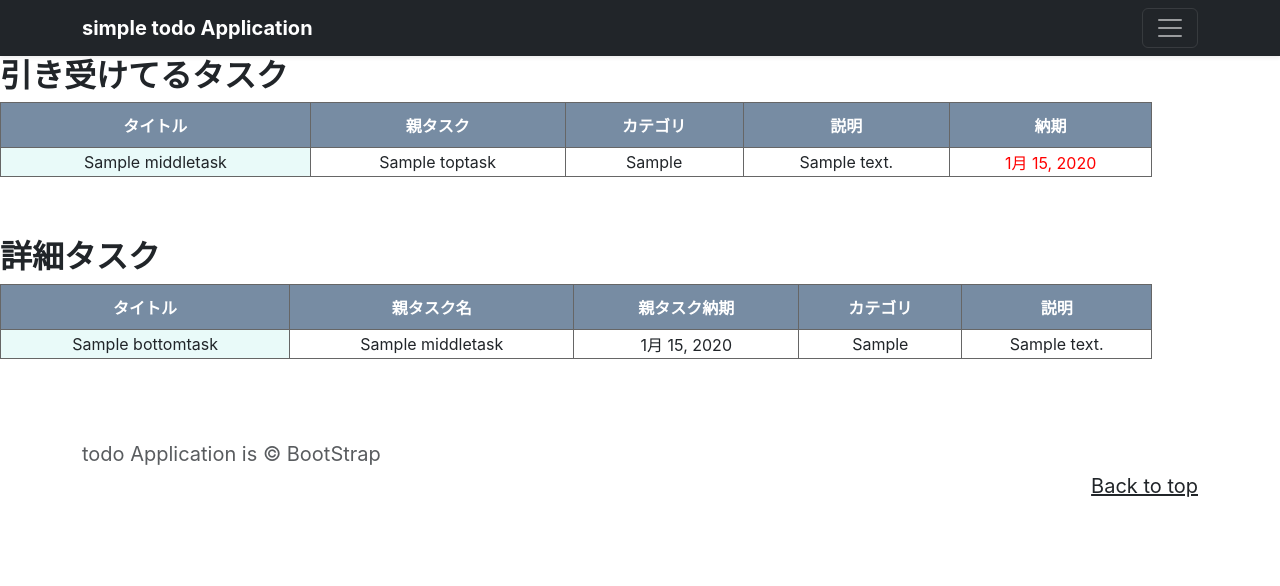
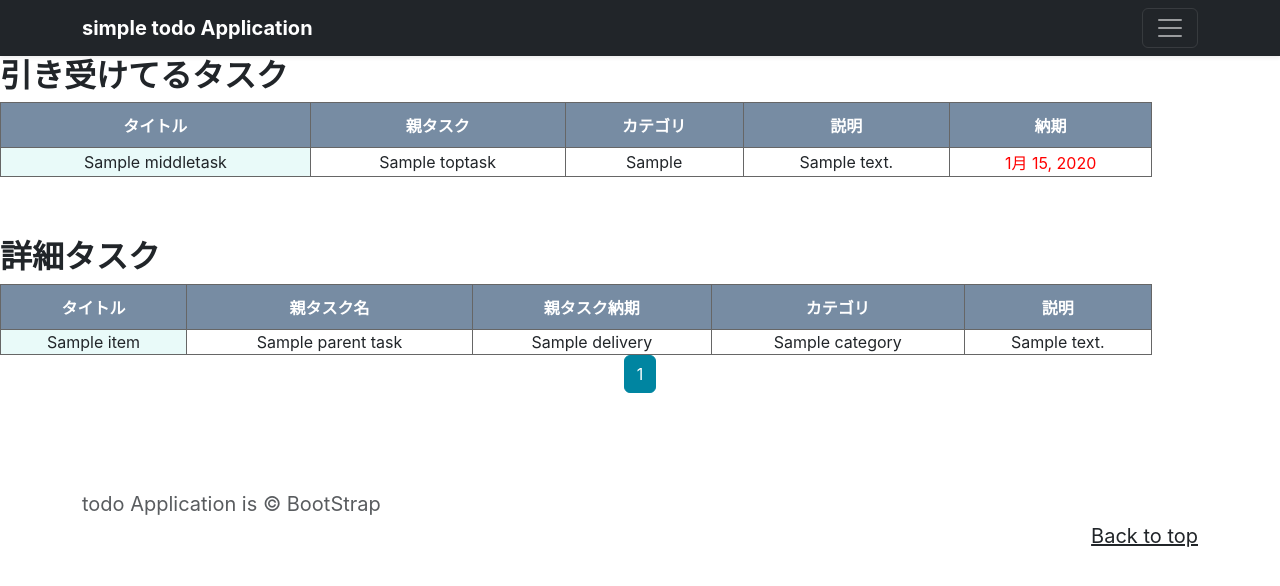
Before and after one commit to hirasawaS/todo_project, a Django app: template todoapp/templates/index.html in a window 1280 px wide. Shown: the top 586 px of the page. Run offline with Django 3.2, Linux system fonts and the light colour scheme; tables that the repository leaves empty hold one stand-in row (values such as "Sample post"); the template is opened without the code that fills it: values that come from a table or form of the project are taken from there, most other values are stand-ins (such as "Sample title", 1, 10 or a date in 2020); some libraries are stand-ins or nearby versions.

Commit message:
ページネーション

```diff
--- a/todoapp/templates/index.html
+++ b/todoapp/templates/index.html
@@ -42,7 +42,7 @@
         <th>説明</th>
     </tr>
     <tr>
-        {% for item in bottom_task_list %}
+        {% for item in page_obj %}
     <tr>
         <td>{{ item.title }}</td>
         <td>{{ item.parent_task.title}}</td>
@@ -53,7 +53,7 @@
     {% endfor %}
     </tbody>
 </table>
-
+{% include "pagination.html" %}
 
 
 
--- /dev/null
+++ b/todoapp/templates/pagination.html
@@ -0,0 +1,36 @@
+<ul class="pagination" style="justify-content:center">
+
+    <!--前ページがある場合のやつ-->
+    {% if page_obj.has_previous %}
+    <li class="page-item">
+        <span aria-hidden="true">&laquo;</span>
+        </a>
+    </li>
+    {% endif %}
+
+    <!--真ん中のやつ-->
+    {% for num in page_obj.paginator.page_range %}
+    {% if page_obj.number == num %}
+    <li class="page-item active">
+        <span class="page-link">
+            {{num}}
+        </span>
+    </li>
+    {% else %}
+    <li class="page-item">
+        <a class="page-link" href="?page={{num}}">
+            {{num}}
+        </a>
+    </li>
+    {% endif %}
+    {% endfor %}
+    <!--次ページのやつ-->
+
+    {% if page_obj.has_next %}
+    <li class="page-item">
+        <a class="page-link" href="?page={{page_obj.next_page_number}}" aria-label="Next">
+            <span aria-hidden="true">&raquo;</span>
+        </a>
+    </li>
+</ul>
+{% endif %}
```
Also changed, not shown: todoapp/views.py (+18 -7 lines).
